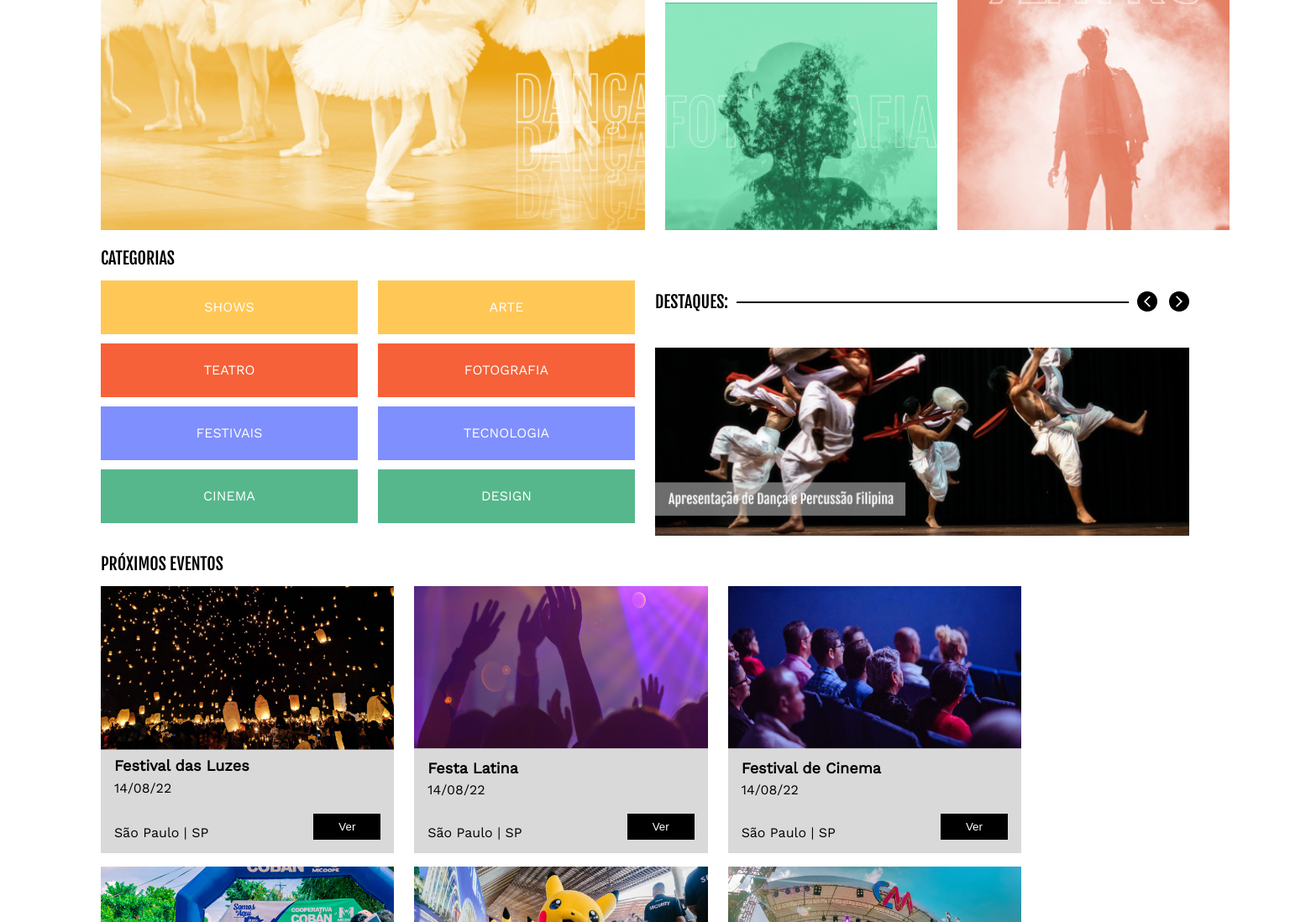
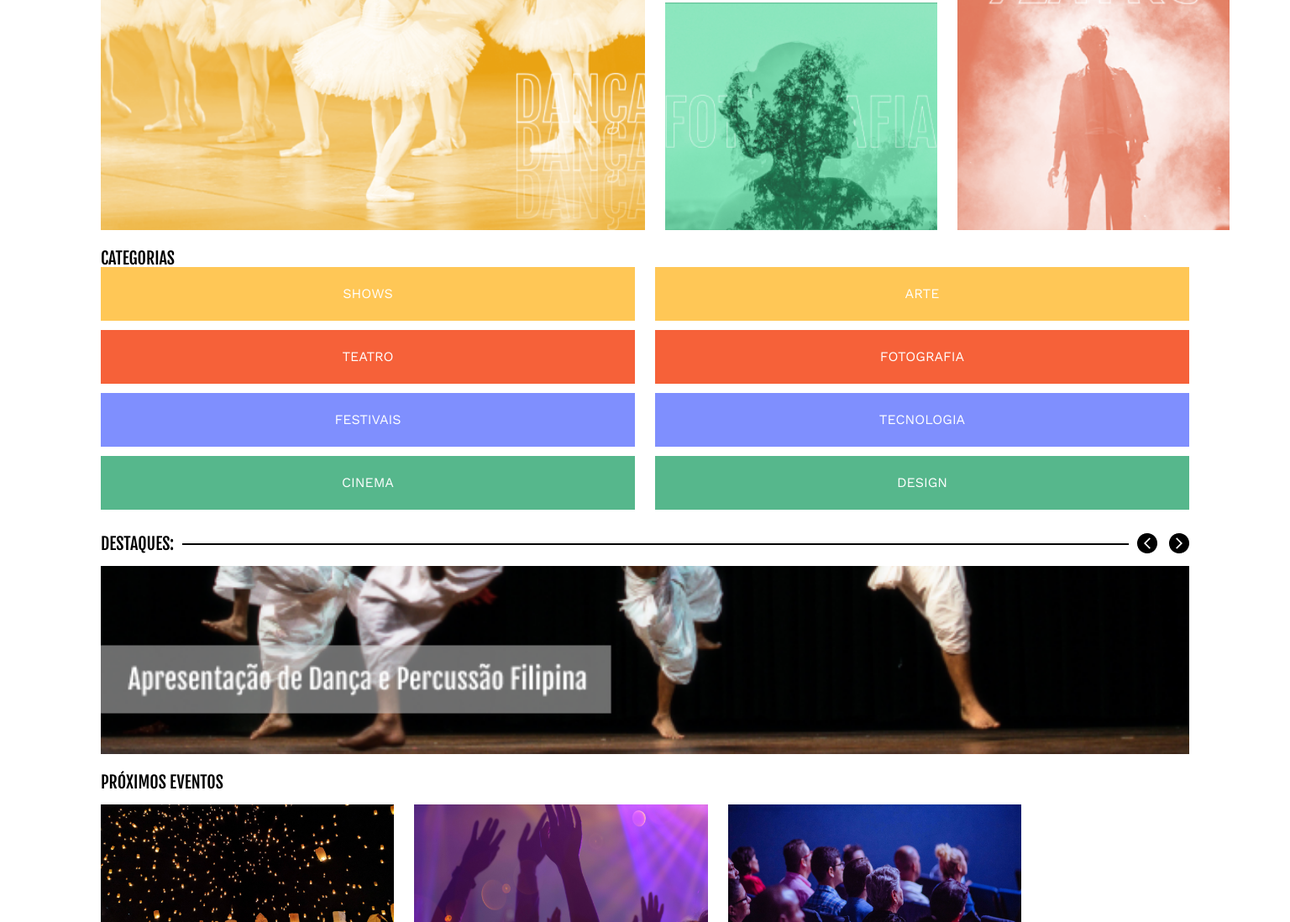
Before and after one commit to tordeck/CULTURAMA, a plain HTML site: page index.html in a window 1536 px wide. Shown: the part 385-1483 px from the top of the page at 84% size. Drawn offline with nearby package versions, Linux system fonts and the light colour scheme.

Commit message:
Update style.css

```diff
--- a/assets/style/style.css
+++ b/assets/style/style.css
@@ -488,58 +488,4 @@ img:hover {
         padding-left: 7.5rem;
         padding-right: 7.5rem;
     }
-
 }
-
-@media(min-width: 1440px) {
-    .categorias {
-        display: grid;
-        grid-template-areas:
-            "titulo titulo"
-            "lista destaque"
-            "lista imagem";
-            row-gap: 1rem;
-            column-gap: 1.5rem;
-    }
-    .categorias__titulo {
-        grid-area: titulo;
-    }
-
-    .categorias__lista {
-        grid-area: lista;
-     }
-
-    .categorias__destaques {
-        grid-area: destaque;
-    }
-
-    .categorias__imagem {
-        grid-area: imagem;
-    }
-
-}
-@media(min-width: 1440px) {
-    .categorias {
-        display: grid;
-        grid-template-areas:
-            "titulo titulo"
-            "lista destaque"
-            "lista imagem";
-row-gap: 1rem;
-        column-gap: 1.5rem;
-       grid-template-columns: calc(50% - 0.75rem);
-    }
-}
-@media(min-width: 1440px) {
-    .categorias {
-        display: grid;
-        grid-template-areas:
-            "titulo titulo"
-            "lista destaque"
-            "lista imagem";
-        row-gap: 1rem;
-        column-gap: 1.5rem;
-        grid-template-columns: calc(50% - 0.75rem);
-        grid-template-rows: auto 1fr auto;
-        }
-}
```
